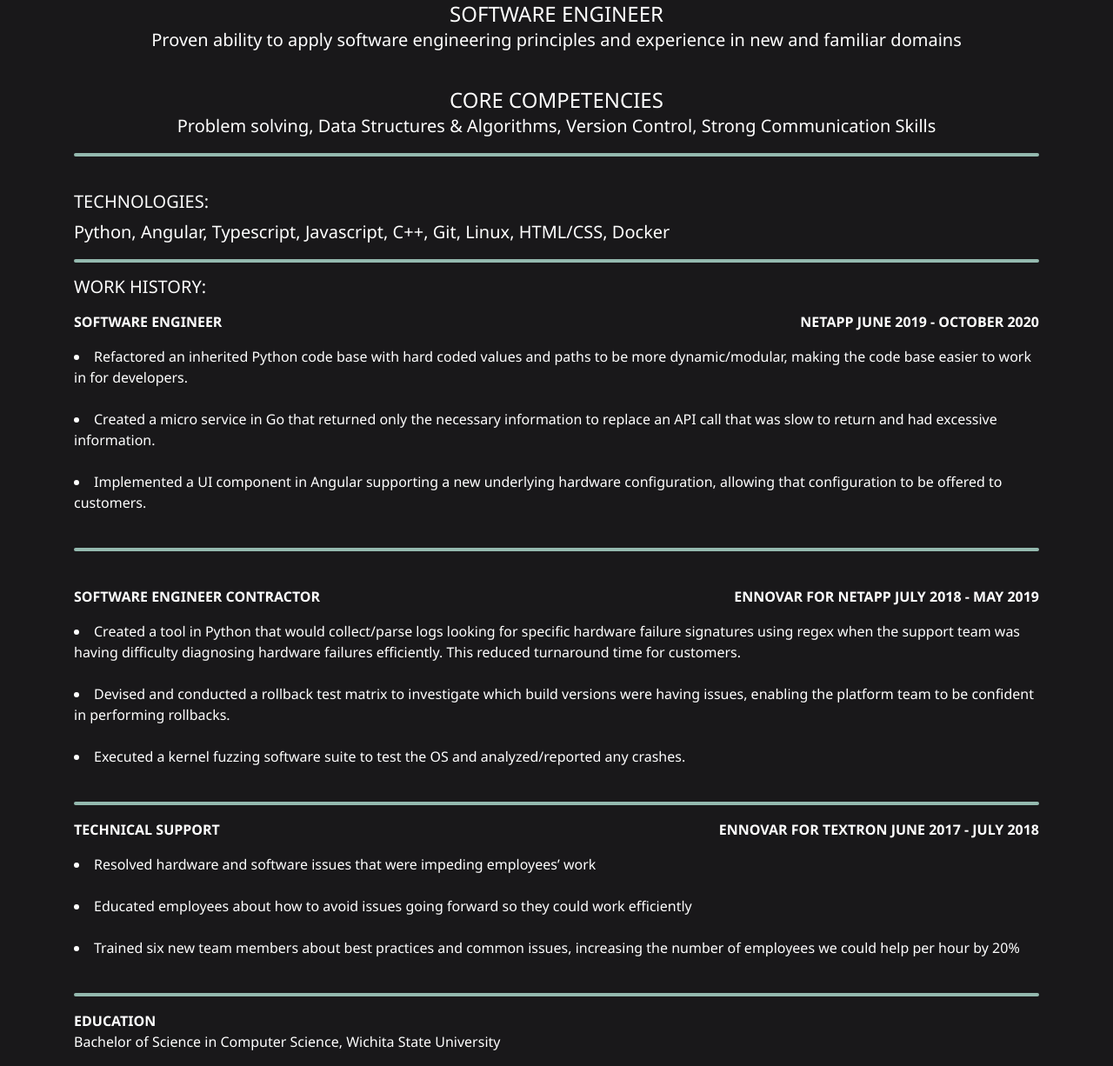
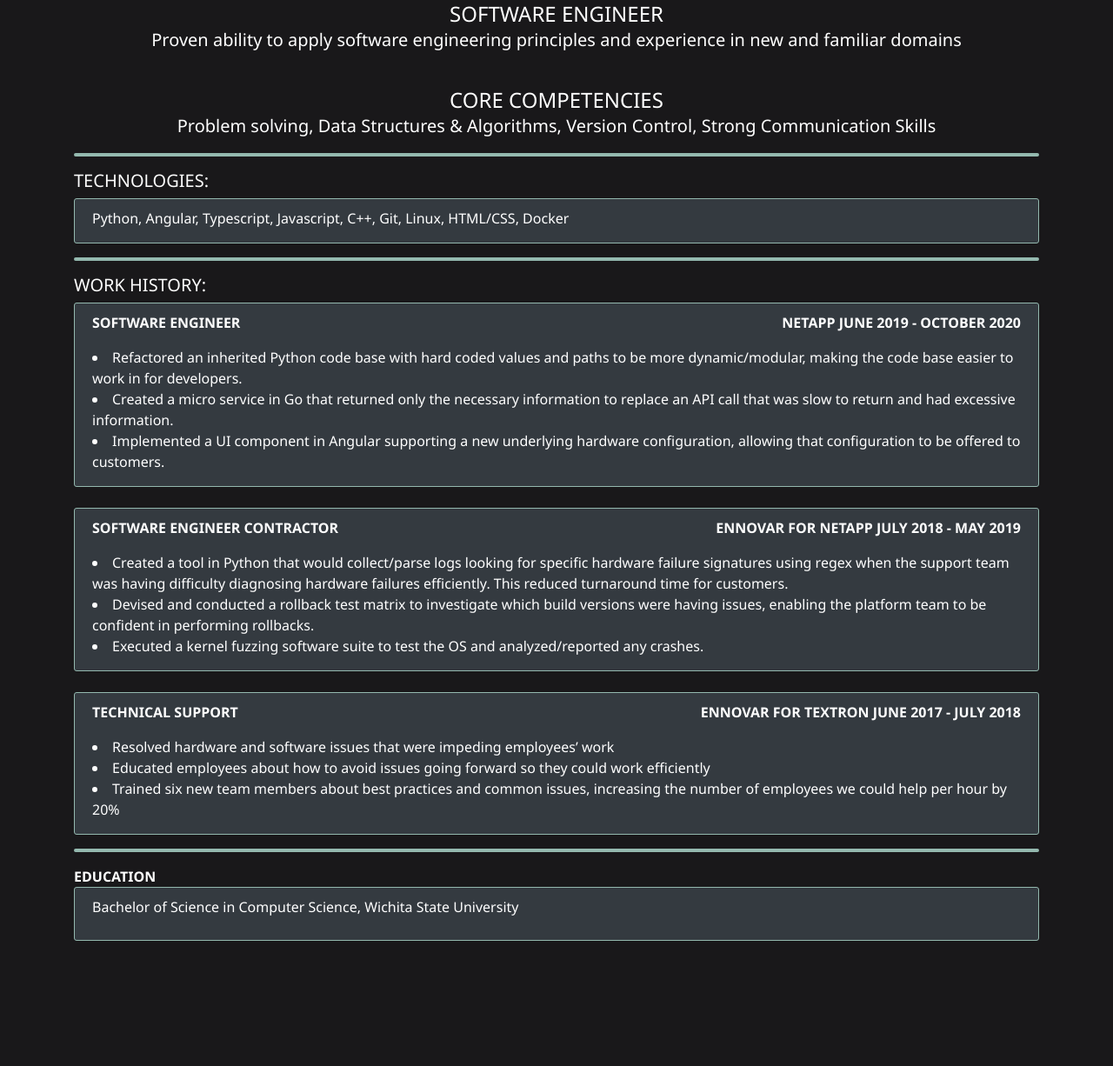
Before and after one commit to DakotaErickson/flaskBlog, a Flask app: page /resume in a window 1280 px wide. Shown: the part 166-1392 px from the top of the page at 87% size. After the commit the page ends 1248 px from the top, so only its background shows below. Run offline with Flask 2, Linux system fonts and the light colour scheme.

Commit message:
updating styling

```diff
--- a/flaskblog/routes.py
+++ b/flaskblog/routes.py
@@ -55,7 +55,7 @@ def edit(postId):
     elif request.method == 'GET':
         form.title.data = post.title
         form.content.data = post.content
-    return render_template('newPost.html', title="Edit Post", form=form, legend='Edit Post')
+    return render_template('editPost.html', title="Edit Post", form=form, legend='Edit Post')
 
 @app.route('/deletePost/<int:postId>', methods=['POST'])
 @login_required
--- a/flaskblog/templates/account.html
+++ b/flaskblog/templates/account.html
@@ -1,7 +1,7 @@
 {% extends 'layout.html' %}
 
 {% block content %}
-<div class="content-section text-white">
+<div class="content-section text-white jumbotron-background">
     <div class="media mb-3">
         <img src="{{ imageFile }}" class="rounded-circle account-img">
         <div class="media-body ml-3">
--- a/flaskblog/templates/layout.html
+++ b/flaskblog/templates/layout.html
@@ -9,7 +9,7 @@
     <link rel="stylesheet" href="https://cdn.jsdelivr.net/npm/bootstrap@4.5.3/dist/css/bootstrap.min.css"
         integrity="sha384-TX8t27EcRE3e/ihU7zmQxVncDAy5uIKz4rEkgIXeMed4M0jlfIDPvg6uqKI2xXr2" crossorigin="anonymous">
     <!-- custom css -->
-    <link rel="stylesheet" href="../static/css/main.css">
+    <link rel="stylesheet" type="text/css" href="{{ url_for('static', filename='/css/main.css') }}">
 
     {% if title %}
     <title>Flask Blog - {{ title }}</title>
--- a/flaskblog/templates/register.html
+++ b/flaskblog/templates/register.html
@@ -66,8 +66,8 @@
         </form>
     </div>
     <div class="border-top pt-3">
-        <small class="text-muted">
-            Already have an Account? <a class="ml-2" href="{{url_for('login')}}">Sign In</a>
+        <small class="text-muted article-title">
+            Already have an Account? <a class="ml-2 text-white" href="{{url_for('login')}}">Sign In</a>
         </small>
     </div>
 {% endblock content %}
--- a/flaskblog/templates/resume.html
+++ b/flaskblog/templates/resume.html
@@ -5,71 +5,70 @@
     <h1 class="text-center">Dakota Erickson</h1>
     <p class="text-center">derickson29@gmail.com | linkedin.com/in/dakota-erickson</p>
     <h4 class="text-center mb-0">SOFTWARE ENGINEER</h4>
-    <p class="text-center lead">Proven ability to apply software engineering principles and experience in new and familiar
+    <p class="text-center lead">Proven ability to apply software engineering principles and experience in new and
+        familiar
         domains</p>
     <br>
     <h4 class="text-center mb-0">CORE COMPETENCIES</h4>
-    <p class="text-center lead">Problem solving, Data Structures & Algorithms, Version Control, Strong Communication Skills</p>
+    <p class="text-center lead">Problem solving, Data Structures & Algorithms, Version Control, Strong Communication
+        Skills</p>
     <hr class="resume-rule">
-    <br>
     <h5>TECHNOLOGIES:</h5>
-    <p class="lead">
+    <div class=" content-section jumbotron-background pb-0 mb-0">
+        <p>
             Python, Angular, Typescript, Javascript, C++, Git, Linux, HTML/CSS, Docker
         </p>
+    </div>
     <hr class="resume-rule">
     <h5>WORK HISTORY:</h5>
+    <div class=" content-section jumbotron-background pb-0 mb-0">
         <p>
-    <div style="display:inline">
             <h7><strong>SOFTWARE ENGINEER</strong></h7>
             <h7 class="float-right"><strong>NETAPP JUNE 2019 - OCTOBER 2020</strong></h7>
-    </div>
         <p>
-        <li>Refactored an inherited Python code base with hard coded values and paths to be more dynamic/modular, making the
+            <li>Refactored an inherited Python code base with hard coded values and paths to be more dynamic/modular,
+                making the
                 code base easier to work in for developers.</li>
-        <br>
-        <li>Created a micro service in Go that returned only the necessary information to replace an API call that was slow
+            <li>Created a micro service in Go that returned only the necessary information to replace an API call that
+                was slow
                 to return and had excessive information.</li>
-        <br>
             <li>Implemented a UI component in Angular supporting a new underlying hardware configuration, allowing that
                 configuration to be offered to customers.</li>
+        </p>
+    </div>
     <br>
-    </p>
-    <hr class="resume-rule">
-    <br>
-    <div style="display:inline">
+    <div class=" content-section jumbotron-background pb-0 mb-0">
         <h7><strong>SOFTWARE ENGINEER CONTRACTOR</strong></h7>
         <h7 class="float-right"><strong>ENNOVAR FOR NETAPP JULY 2018 - MAY 2019</strong></h7>
-    </div>
         <p>
-        <li>Created a tool in Python that would collect/parse logs looking for specific hardware failure signatures using
+            <li>Created a tool in Python that would collect/parse logs looking for specific hardware failure signatures
+                using
                 regex when the support team was having difficulty diagnosing hardware failures efficiently. This reduced
                 turnaround time for customers.</li>
+            <li>Devised and conducted a rollback test matrix to investigate which build versions were having issues,
+                enabling
+                the platform team to be confident in performing rollbacks.</li>
+            <li>Executed a kernel fuzzing software suite to test the OS and analyzed/reported any crashes.</li>
+        </p>
+    </div>
     <br>
-        <li>Devised and conducted a rollback test matrix to investigate which build versions were having issues, enabling
-            the platform team to be confident in performing rollbacks.</li>
-        <br>
-        <li>Executed a kernel fuzzing software suite to test the OS and analyzed/reported any crashes.</li>
-        <br>
-    </p>
-    <hr class="resume-rule">
-    <div style="display:inline">
+    <div class=" content-section jumbotron-background pb-0 mb-0">
         <h7><strong>TECHNICAL SUPPORT</strong></h7>
         <h7 class="float-right"><strong>ENNOVAR FOR TEXTRON JUNE 2017 - JULY 2018</strong></h7>
-    </div>
         <p>
             <li>Resolved hardware and software issues that were impeding employees’ work</li>
-        <br>
             <li>Educated employees about how to avoid issues going forward so they could work efficiently</li>
-        <br>
-        <li>Trained six new team members about best practices and common issues, increasing the number of employees we could
+            <li>Trained six new team members about best practices and common issues, increasing the number of employees
+                we could
                 help per hour by 20%
             </li>
-        <br>
         </p>
+    </div>
     <hr class="resume-rule">
     <h7><strong>EDUCATION</strong></h7>
+    <div class=" content-section jumbotron-background">
         <p>Bachelor of Science in Computer Science, Wichita State University</p>
-    </p>
+    </div>
 </div>
 
 
```
Also changed, not shown: flaskblog/templates/editPost.html (added, +42 -0 lines), flaskblog/templates/login.html (+4 -4 lines), flaskblog/static/profilePics/b043fb2a4afc42fd.jpg (deleted). Lines whose indentation alone changed are shown as unchanged.
